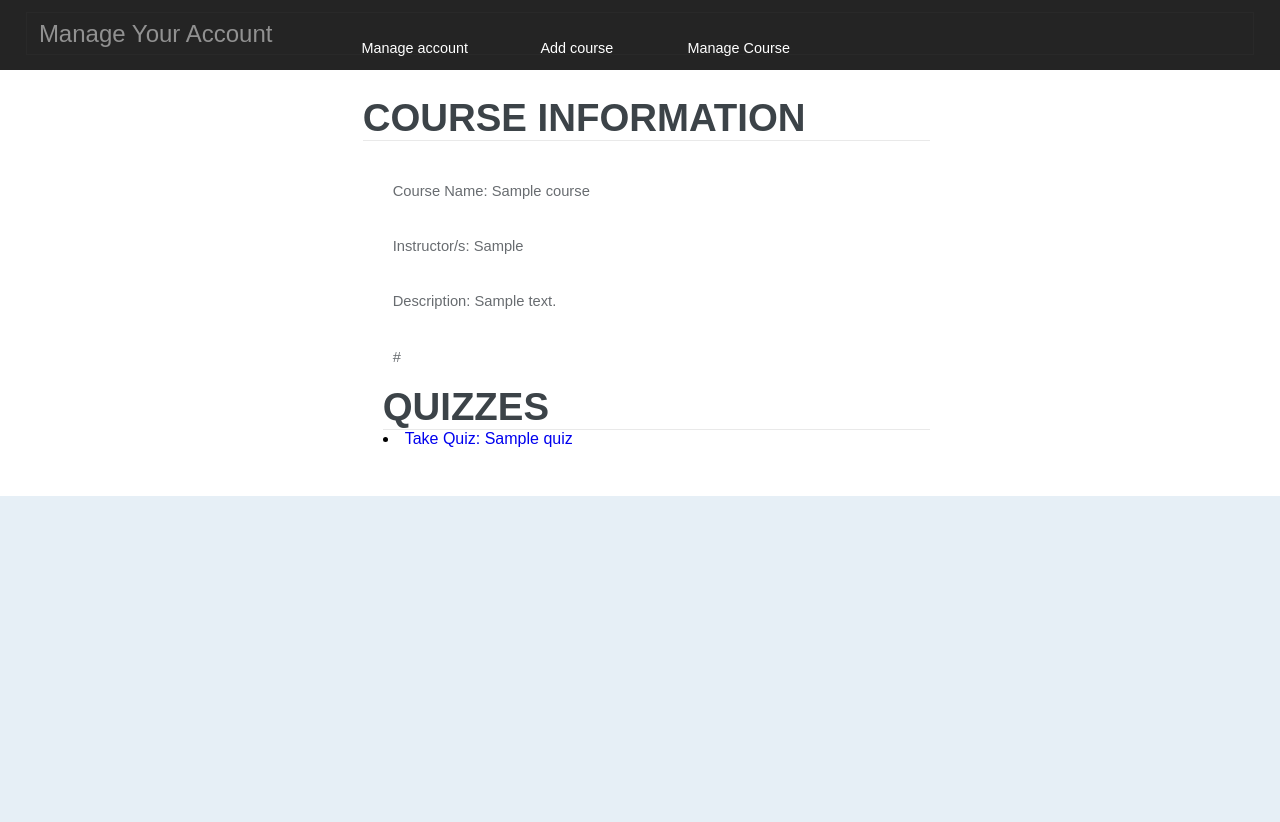
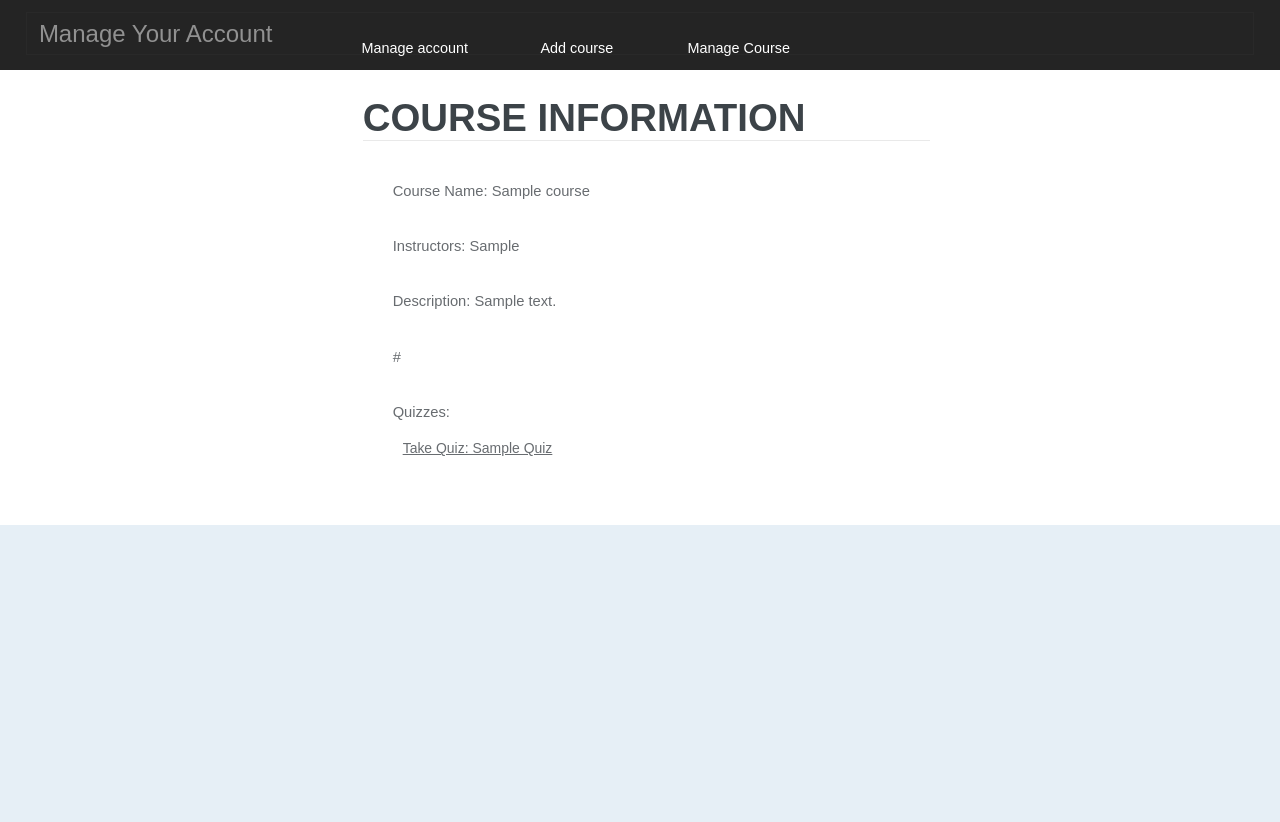
Before and after one commit to justin-f-perez/rj2, a Django app: page /courses/1/ in a window 1280 px wide. Shown: the part 72-894 px from the top of the page. Run offline with Django 3.2, Linux system fonts and the light colour scheme; a user stored in the database is signed in; tables that the repository leaves empty hold one stand-in row (values such as "Sample post").

Commit message:
changed format course info page

```diff
--- a/rj2/templates/rj2/CourseInfo.html
+++ b/rj2/templates/rj2/CourseInfo.html
@@ -23,7 +23,7 @@
                                     </div>
                                     <div>
                                         <label>
-                                            Instructor/s:
+                                            Instructors:
                                         </label>
                                         <label>
 						{{ course.instructors }}
@@ -42,13 +42,14 @@
 					    <label> {{ lc.URL }} <label>
 				    </div>
 				    {% endfor %}
-				    <h3> Quizzes </h3>
+                    <div>
+                        <label> Quizzes: </label>
 				    {% for quiz in quizzes %}
-					<li>
+					<div class="forget">
 				    <a href="{% url 'take_quiz' quiz.pk %}">Take Quiz: {{ quiz.title }}</a>
-					</li>
+					</div>
 				    {% endfor %}
-
+                    </div>
 
                                     </form>
                                 <!-- /Form -->
```
